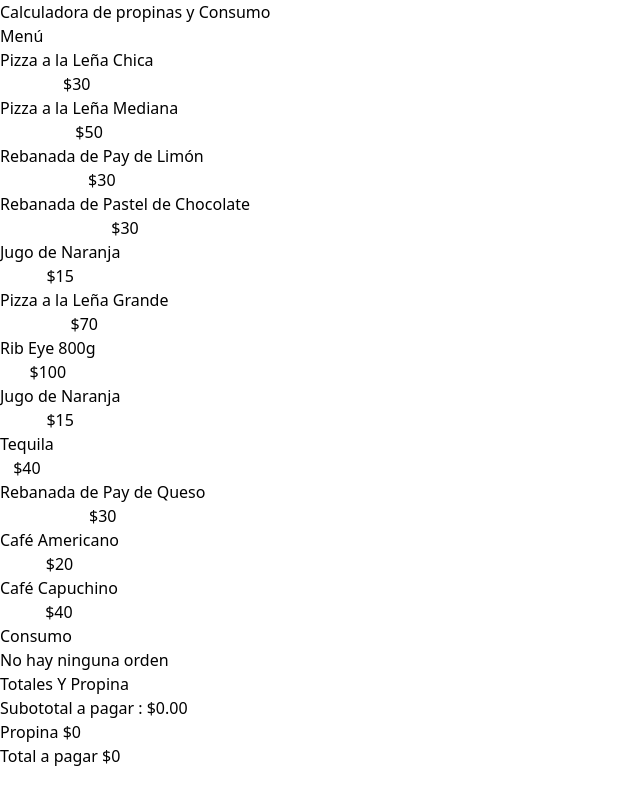
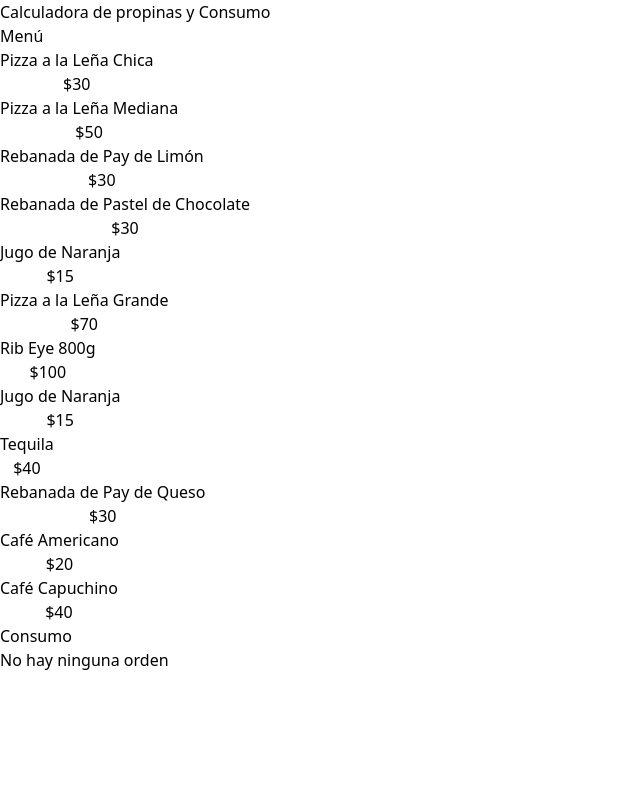
Before and after one commit to joninoni/propinas-ts, a React (Vite) app: page / in a window 1280 px wide. Shown: the whole page, without its empty margins (0-640 px from the left). Built offline with nearby package versions, Linux system fonts and the light colour scheme.

Commit message:
compruebo si order tiene una longitud mayor a cero muestro el componente de OrderTotals

```diff
--- a/src/App.tsx
+++ b/src/App.tsx
@@ -36,10 +36,12 @@ function App() {
 						subTotal={subTotal}
 						removeFromOrder={removeFromOrder}
 					/>
+					{order.length >0 &&
+						<OrderTotals
+							subTotalAmount={subTotalAmount}
+					/>
+					}
 
-					<OrderTotals
-						subTotalAmount={subTotalAmount}
-					/>
 				</div>
 			</main>
 		</>
```
